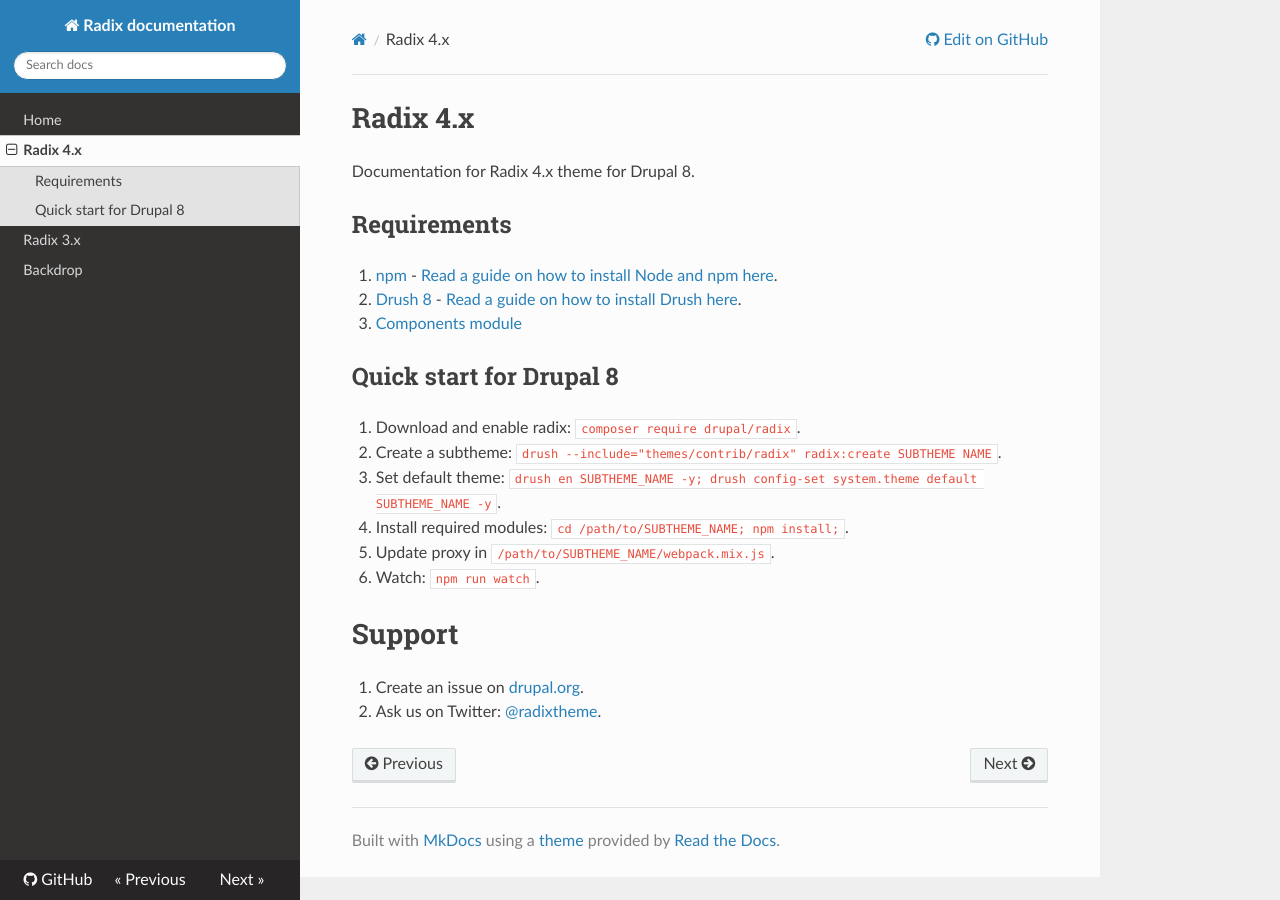
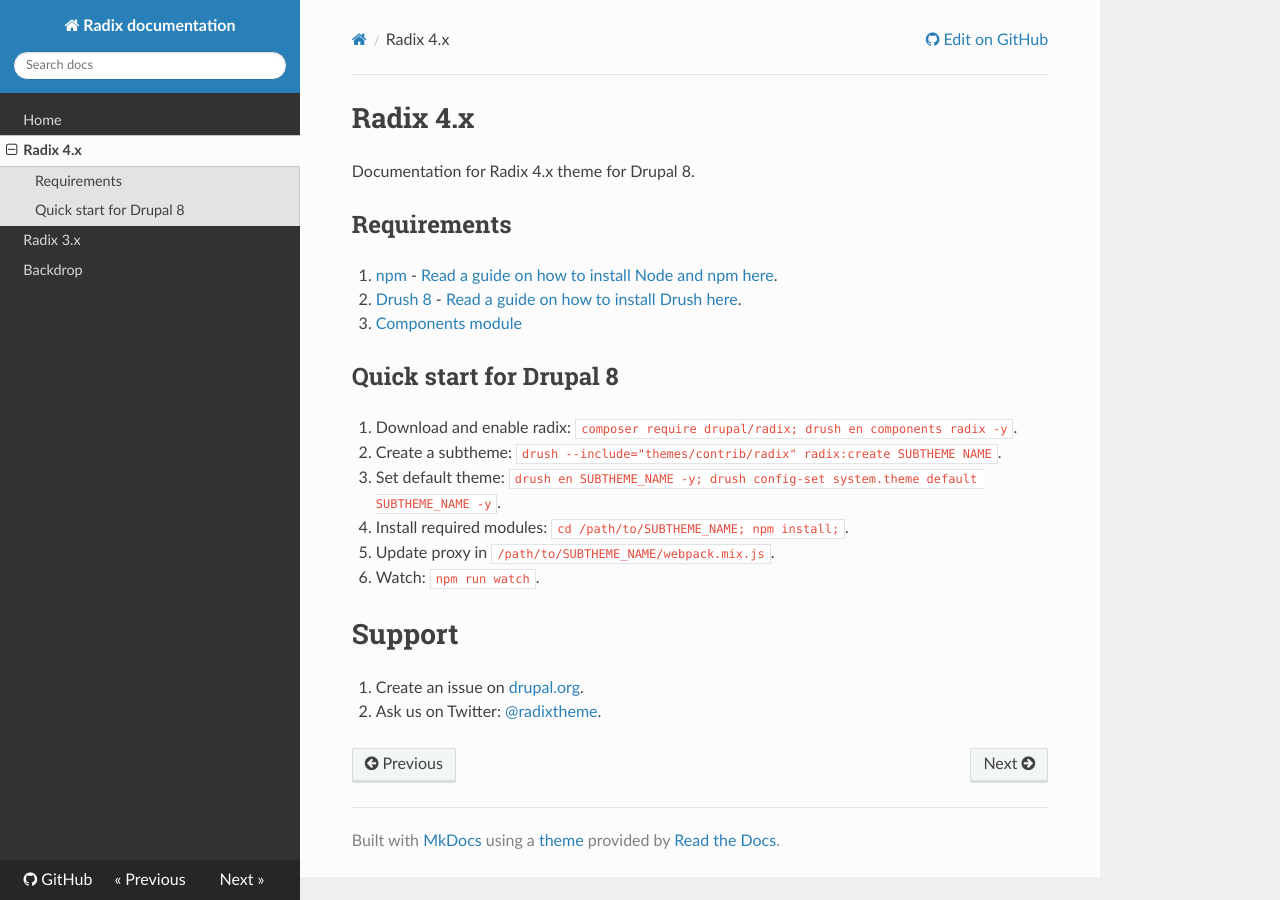
Before and after one commit to radixtheme/docs, an MkDocs documentation site: the page built from docs/radix-4.md, in a window 1280 px wide. Built offline with MkDocs 1.6.1, drawn with Linux system fonts in a browser that asks for light colours; nearby versions of some CDN libraries; old or Windows-style settings are respelled for this version of MkDocs.

Commit message:
Update radix-4.md

```diff
--- a/docs/radix-4.md
+++ b/docs/radix-4.md
@@ -9,7 +9,7 @@ Documentation for Radix 4.x theme for Drupal 8.
 
 ## Quick start for Drupal 8
 
-1. Download and enable radix: `composer require drupal/radix`.
+1. Download and enable radix: `composer require drupal/radix; drush en components radix -y`.
 2. Create a subtheme: `drush --include="themes/contrib/radix" radix:create SUBTHEME NAME`.
 3. Set default theme: `drush en SUBTHEME_NAME -y; drush config-set system.theme default SUBTHEME_NAME -y`.
 4. Install required modules: `cd /path/to/SUBTHEME_NAME; npm install;`.
```
